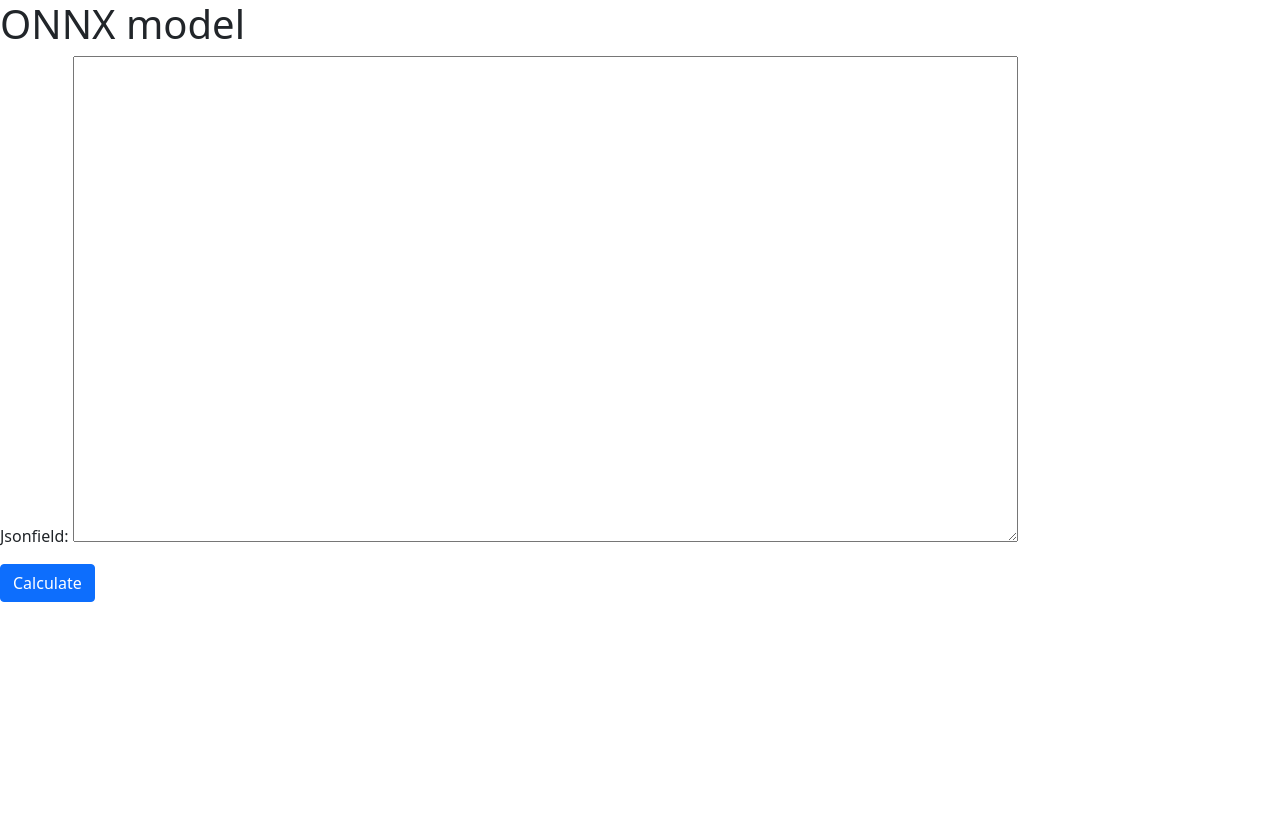
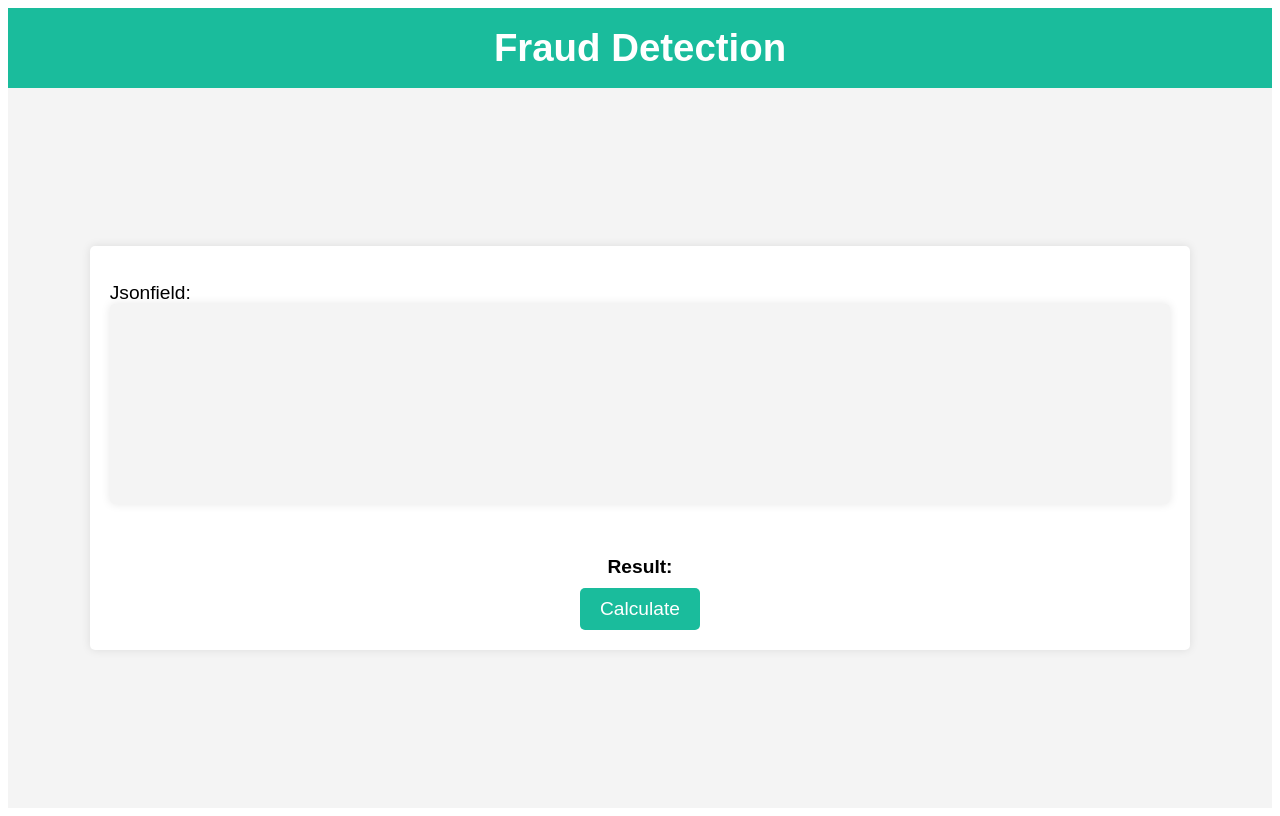
Before and after one commit to JeevanNaikOP/FraudDetectionONNX, a Django app: page / in a window 1280 px wide. Before the commit the page ends 602 px from the top, so only its background shows below. Run offline with Django 4.2, Linux system fonts and the light colour scheme; some libraries are stand-ins or nearby versions.

Commit message:
added css code

```diff
--- a/mainScreen/views.py
+++ b/mainScreen/views.py
@@ -9,9 +9,6 @@ def index(request):
     form =ReviewFields()
     if request.method == 'POST':
         form = ReviewFields(request.POST)
-        if form.is_valid():
-            print('form is valid')
-            print("json",form.cleaned_data['jsonfield'])
     return render(request,'index.html',{'form':form})
 
 def result(request):
@@ -31,5 +28,9 @@ def result(request):
     print(data)
     res = requests.post('https://192.86.32.113:19443/zosConnect/services/ONNX?action=invoke', auth=auth, data=data, headers=header,verify=False)
     json_out = (json.loads(res.text))
-    json_out = json_out['FRAUDRES']['FRAUDRES']['XDATA2'][:2]
-    return render(request, 'result.html',{"res":json_out})
+    json_out = json_out['FRAUDRES']['FRAUDRES']['XDATA2'][0]
+
+    form =ReviewFields()
+    if request.method == 'POST':
+        form = ReviewFields(request.POST)
+    return render(request, 'result.html',{'form':form,"inp":data ,"res":json_out})
--- a/templates/index.html
+++ b/templates/index.html
@@ -2,17 +2,101 @@
 <html lang="en">
 <head>
 	<meta charset="UTF-8">
-    <meta http-equiv="X-UA-Compatible" content="IE=edge">
-    <meta name="viewport" content="width=device-width, initial-scale=1.0">
-    <link rel="stylesheet" href="https://stackpath.bootstrapcdn.com/bootstrap/5.0.0-alpha1/css/bootstrap.min.css" integrity="sha384-r4NyP46KrjDleawBgD5tp8Y7UzmLA05oM1iAEQ17CSuDqnUK2+k9luXQOfXJCJ4I" crossorigin="anonymous">
-    <title>Fraud detection</title>
+	<title>Fraud Detection</title>
+
+	<style>
+* {
+	box-sizing: border-box;
+}
+
+body {
+	font-family: sans-serif;
+}
+
+/* Header styles */
+header {
+	display: flex;
+	justify-content: center;
+	align-items: center;
+	height: 80px;
+	background-color: #1abc9c;
+	color: #fff;
+}
+
+h1 {
+	font-size: 2.4em;
+}
+
+/* Main styles */
+main {
+	display: flex;
+	justify-content: center;
+	align-items: center;
+	height: calc(100vh - 80px);
+	background-color: #f4f4f4;
+}
+
+form {
+	display: flex;
+	flex-direction: column;
+	align-items: center;
+	padding: 20px;
+	border-radius: 5px;
+	box-shadow: 0 0 10px rgba(0,0,0,0.1);
+	background-color: #fff;
+}
+
+label {
+	font-size: 1.2em;
+	margin-bottom: 10px;
+}
+
+textarea {
+	width: 100%;
+	height: 200px;
+	resize: none;
+	margin-bottom: 20px;
+	padding: 10px;
+	border: none;
+	border-radius: 5px;
+	box-shadow: 0 0 10px rgba(0,0,0,0.1);
+	font-size: 1.2em;
+	color: #555;
+	background-color: #f4f4f4;
+}
+
+button[type="submit"] {
+	background-color: #1abc9c;
+	color: #fff;
+	border: none;
+	border-radius: 5px;
+	padding: 10px 20px;
+	cursor: pointer;
+	font-size: 1.2em;
+	transition: background-color 0.3s ease;
+}
+
+button[type="submit"]:hover {
+	background-color: #148f77;
+}
+
+.result{
+    font-size: 1.2em;
+	margin-bottom: 10px;
+}
+	</style>
 </head>
 <body>
-    <h1> ONNX model </h1>
+	<header>
+		<h1>Fraud Detection</h1>
+	</header>
+	<main>
         <form method="post" action="result">
             {% csrf_token %}
             {{form.as_p }}
+            <h1 class="result">Result: </h1>
         <button type="submit" class="btn btn-primary">Calculate</button>
     </form>
+	</main>
 </body>
 </html>
```
Also changed, not shown: templates/result.html (+79 -6 lines), 1 other file. Lines whose indentation alone changed are shown as unchanged.
